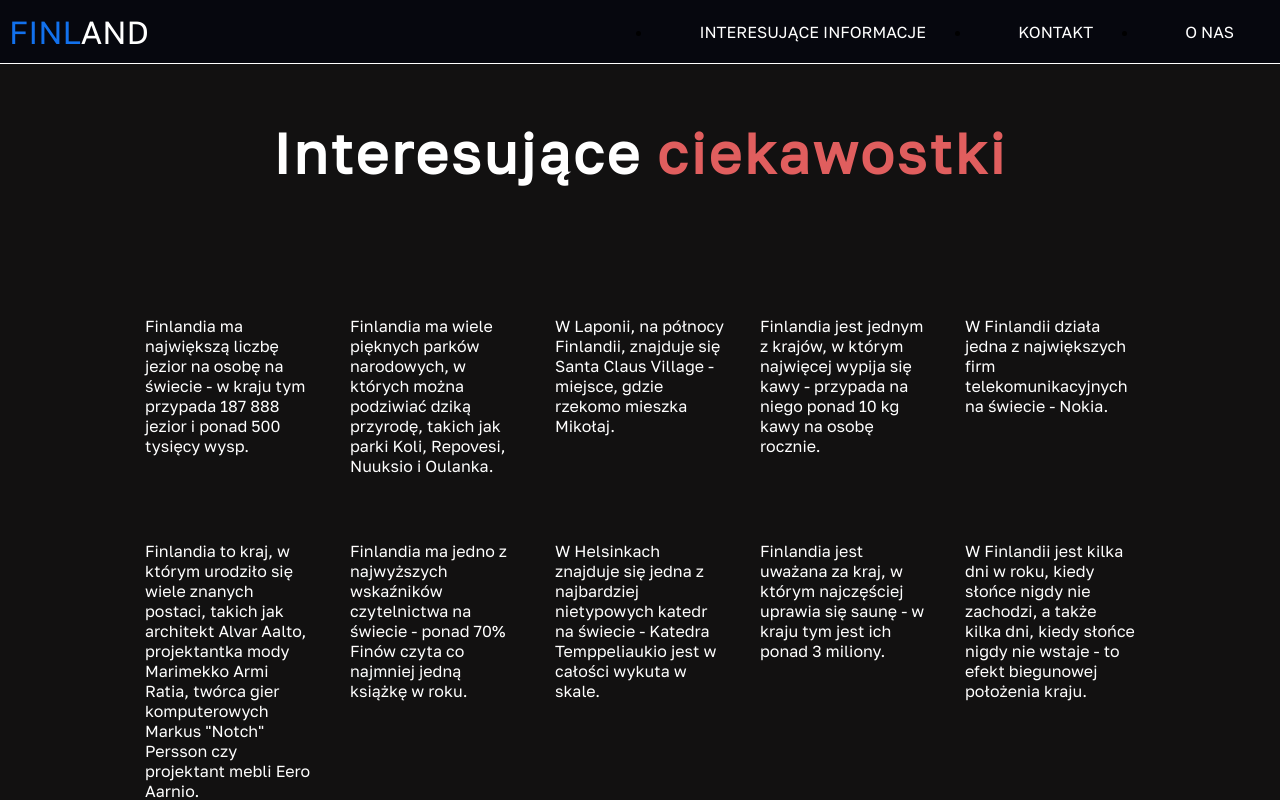
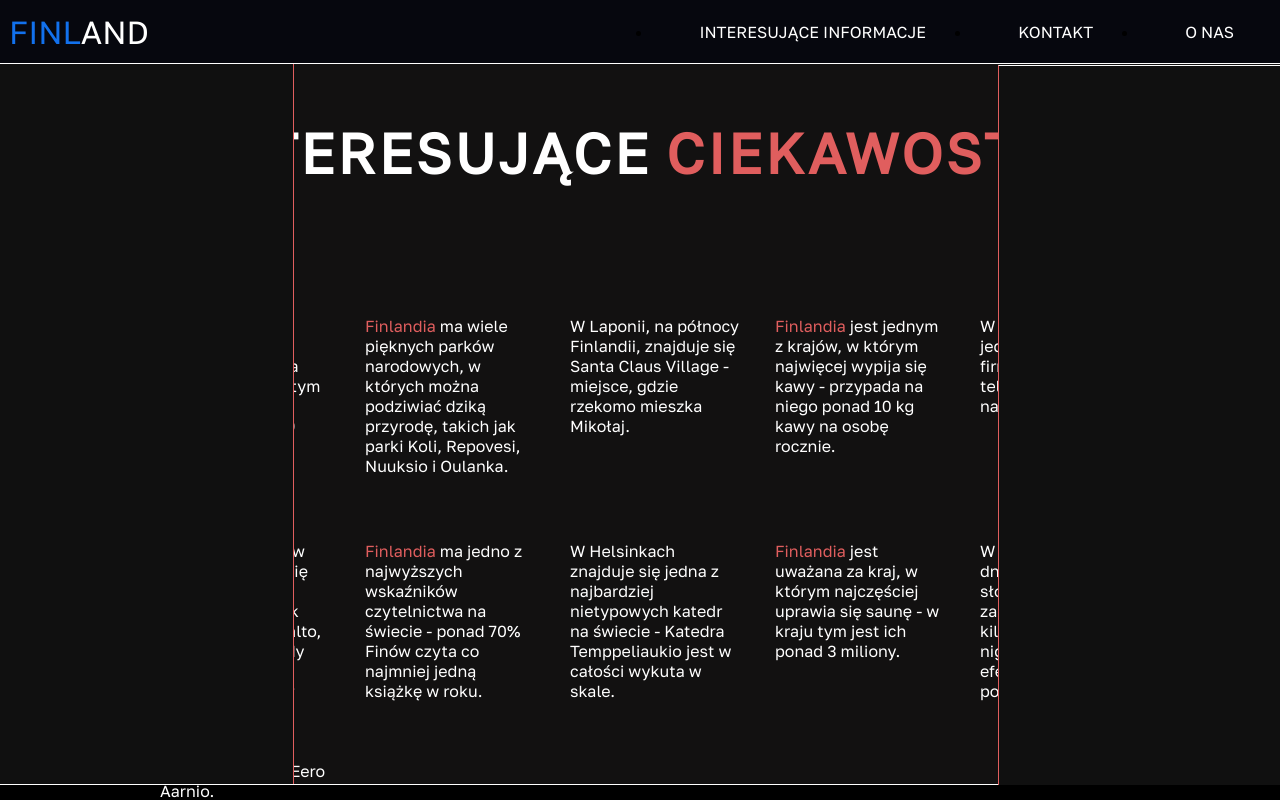
Before and after one commit to Pum2A/FinlandProject, an Angular app: page /interesting-facts-section in a window 1280 px wide. Shown: the top 800 px of the page. Built offline with nearby package versions, Linux system fonts and the light colour scheme.

Commit message:
contact component styled

```diff
--- a/src/app/contact/contact.component.html
+++ b/src/app/contact/contact.component.html
@@ -1 +1,24 @@
-<p>contact works!</p>
+<div class="background-finland">
+  <h2>FORMULARZ
+
+    <span>
+
+      KONTAKTOWY
+    </span>
+  </h2>
+  <div class="container">
+  <div class="flex">
+  <form>
+    <label for="firstName">Imię</label>
+    <input type="text" id="firstName" name="firstName">
+    <label for="firstName">Nazwisko</label>
+    <input type="text" id="secondName" name="secondName">
+    <label for="firstName">E-mail</label>
+    <input type="email" id="email" name="email">
+    <label for="" id="message" name="message">WIADOMOŚĆ</label>
+    <textarea  class="textarea" name="message" id="message" cols="30" rows="10"></textarea>
+  </form>
+</div>
+</div>
+
+</div>
--- a/src/app/contact/contact.component.scss
+++ b/src/app/contact/contact.component.scss
@@ -0,0 +1,68 @@
+.background-finland{
+  background-color: rgb(18, 17, 17);
+  height: 90vh;
+  width: 100%;
+
+
+}
+
+h2{
+  font-size: 3rem;
+  color: #fff;
+  display: flex;
+  justify-content: center;
+  align-items: center;
+  padding-top: 35px;
+}
+
+h2 span{
+  color: #e05e5e;
+  padding-left:15px;
+}
+
+.container{
+  display: flex;
+  justify-content: center;
+  align-items: center;
+  height:100%;
+  width:100%;
+
+}
+form{
+  display: flex;
+  flex-direction: column;
+  align-items: center;
+  margin-bottom: 140px;
+
+}
+form label {
+  margin: 5px;
+}
+
+label{
+  font-size: 1.6rem;
+  color: #fff;
+  letter-spacing: 3px;
+  text-transform: uppercase;
+}
+
+input{
+  width: 250px;
+  height: 70px;
+  border-radius: 5px;
+  border: 2px solid rgba(224, 94, 94, 1);
+  outline: none;
+}
+
+
+textarea{
+  margin: 10px  0px;
+  width: 600px;
+  height: 150px;
+  border-radius: 5px;
+  border: 2px solid rgba(224, 94, 94, 1);
+  outline: none;
+  resize: none;
+  box-shadow: none
+
+}
--- a/src/app/interesing-facts-section/interesing-facts-section.component.html
+++ b/src/app/interesing-facts-section/interesing-facts-section.component.html
@@ -1,3 +1,6 @@
+<div class="left">
+
+</div>
 <div class="background-finland">
   <h2>Interesujące
 
@@ -12,12 +15,22 @@
     <div class="box1">
         <div class="li-container">
 
-          <li>Finlandia ma największą liczbę jezior na osobę na świecie - w kraju tym przypada 187 888 jezior i ponad 500 tysięcy wysp.</li>
+          <li>
+            <span>
+
+              Finlandia
+            </span>
+             ma największą liczbę jezior na osobę na świecie - w kraju tym przypada 187 888 jezior i ponad 500 tysięcy wysp.</li>
         </div>
     </div>
     <div class="box1">
       <div class="li-container">
-        <li>Finlandia ma wiele pięknych parków narodowych, w których można podziwiać dziką przyrodę, takich jak parki Koli, Repovesi, Nuuksio i Oulanka.</li>
+        <li>
+          <span>
+
+            Finlandia
+          </span>
+           ma wiele pięknych parków narodowych, w których można podziwiać dziką przyrodę, takich jak parki Koli, Repovesi, Nuuksio i Oulanka.</li>
 
       </div>
     </div>
@@ -30,25 +43,47 @@
     </div>
     <div class="box1">
       <div class="li-container">
-        <li>Finlandia jest jednym z krajów, w którym najwięcej wypija się kawy - przypada na niego ponad 10 kg kawy na osobę rocznie.</li>
+        <li>
+          <span>
+
+            Finlandia
+          </span>
+           jest jednym z krajów, w którym najwięcej wypija się kawy - przypada na niego ponad 10 kg kawy na osobę rocznie.</li>
 
       </div>
     </div>
     <div class="box1">
       <div class="li-container">
-        <li>W Finlandii działa jedna z największych firm telekomunikacyjnych na świecie - Nokia.</li>
+        <li>W
+          <span>
+
+            Finlandii
+          </span>
+            działa jedna z największych firm telekomunikacyjnych na świecie - Nokia.</li>
 
       </div>
     </div>
     <div class="box1">
       <div class="li-container">
-        <li>Finlandia to kraj, w którym urodziło się wiele znanych postaci, takich jak architekt Alvar Aalto, projektantka mody Marimekko Armi Ratia, twórca gier komputerowych Markus "Notch" Persson czy projektant mebli Eero Aarnio.</li>
+        <li>
+          <span>
+            Finlandia
+          </span>
+
+           to kraj, w którym urodziło się wiele znanych postaci, takich jak architekt Alvar Aalto, projektantka mody Marimekko Armi Ratia, twórca gier komputerowych Markus "Notch" Persson czy projektant mebli Eero Aarnio.</li>
 
       </div>
     </div>
     <div class="box1">
       <div class="li-container">
-        <li>Finlandia ma jedno z najwyższych wskaźników czytelnictwa na świecie - ponad 70% Finów czyta co najmniej jedną książkę w roku.</li>
+        <li>
+          <span>
+
+
+            Finlandia
+          </span>
+
+          ma jedno z najwyższych wskaźników czytelnictwa na świecie - ponad 70% Finów czyta co najmniej jedną książkę w roku.</li>
 
       </div>
     </div>
@@ -61,15 +96,32 @@
     <div class="box1">
       <div class="li-container">
 
-        <li>Finlandia jest uważana za kraj, w którym najczęściej uprawia się saunę - w kraju tym jest ich ponad 3 miliony.</li>
+        <li>
+          <span>
+
+            Finlandia
+          </span>
+
+
+
+          jest uważana za kraj, w którym najczęściej uprawia się saunę - w kraju tym jest ich ponad 3 miliony.</li>
       </div>
     </div>
     <div class="box1">
       <div class="li-container">
-        <li>W Finlandii jest kilka dni w roku, kiedy słońce nigdy nie zachodzi, a także kilka dni, kiedy słońce nigdy nie wstaje - to efekt biegunowej położenia kraju.</li>
+        <li>W
+
+          <span>
+
+            Finlandii
+          </span>
+          jest kilka dni w roku, kiedy słońce nigdy nie zachodzi, a także kilka dni, kiedy słońce nigdy nie wstaje - to efekt biegunowej położenia kraju.</li>
 
       </div>
     </div>
   </ul>
 </div>
 </div>
+<div class="right">
+
+</div>
--- a/src/app/interesing-facts-section/interesing-facts-section.component.scss
+++ b/src/app/interesing-facts-section/interesing-facts-section.component.scss
@@ -1,10 +1,7 @@
 .background-finland{
   background-color: rgb(18, 17, 17);
-  height: 120vh;
+  height: 90vh;
   width: 100%;
-    background-position: center;
-    background-size: cover;
-
 }
 h2{
   display: flex;
@@ -15,6 +12,7 @@ h2{
   color: #fff;
   letter-spacing: 3px;
   gap: 15px;
+  text-transform: uppercase;
 }
 
 h2 span{
@@ -37,6 +35,7 @@ ul{
   margin-top: 100px;
   align-self: center;
   text-align: left;
+  margin-left: 30px;
 }
 
 ul li{
@@ -44,10 +43,11 @@ ul li{
 
 }
 
-.box1{
+.box1 .li-container li span{
+  color: #e05e5e;
+}
 
 
-}
 .box1 .li-container{
   display: flex;
 
@@ -55,3 +55,23 @@ ul li{
   margin: 15px 0px;
   max-width: 200px;
 }
+
+.left{
+  background-color: #101010;
+  height: 90vh;
+  position: absolute;
+  width: 23%;
+  border-right: 1px solid #e05e5e;
+}
+
+.right{
+  background-color: #101010;
+  height: 90vh;
+  position: absolute;
+  width: 23%;
+  left: 78%;
+  top: 8.1%;
+  border-top: 1px solid #fff;
+  border-left: 1px solid #e05e5e;
+
+}
--- a/src/app/interesing-facts-section/interesing-facts-section.component.ts
+++ b/src/app/interesing-facts-section/interesing-facts-section.component.ts
@@ -7,4 +7,8 @@ import { Component } from '@angular/core';
 })
 export class InteresingFactsSectionComponent {
 
+
+
+
+
 }
```
